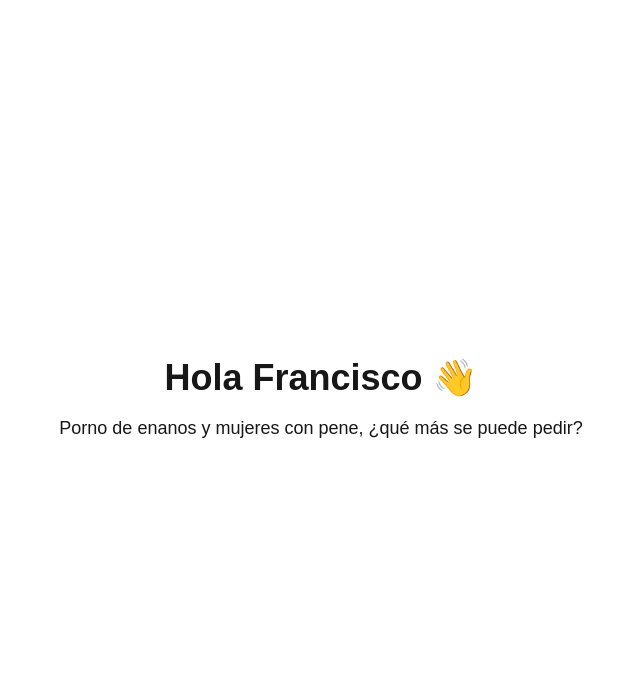
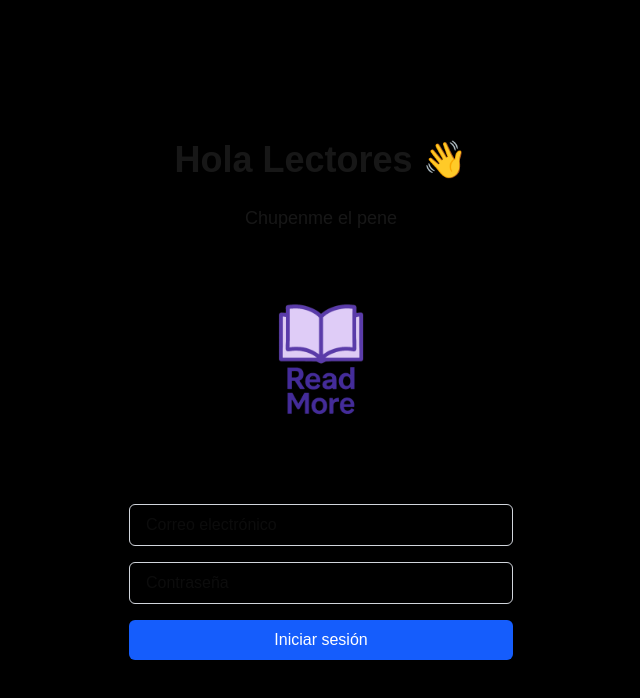
Before and after one commit to AugustoAltube/read-more, a Next.js app: page / in a window 1280 px wide. Shown: the top 698 px of the page, without its empty margins (319-959 px from the left). Built offline with nearby package versions, Linux system fonts and the light colour scheme.

Commit message:
modifiqué algo la visual, puse una imagen, dejé un intento de hacer los semicirculos pero no andan

```diff
--- a/app/page.js
+++ b/app/page.js
@@ -1,12 +1,52 @@
 'use client';
+
+import Image from 'next/image';
 
 export default function Home() {
   return (
-    <main className="flex min-h-screen flex-col items-center justify-center p-24">
-      <h1 className="text-4xl font-bold">Hola Francisco 👋</h1>
-      <p className="mt-4 text-lg text-center">
-        Porno de enanos y mujeres con pene, ¿qué más se puede pedir?
-      </p>
+    <main className="flex min-h-screen flex-col items-center justify-center gap-6 p-6 bg-black relative">
+      <h1 className="text-4xl font-bold text-center">Hola Lectores 👋</h1>
+      <p className="text-lg text-center">Chupenme el pene</p>
+
+      {/* Imagen del logo muchachos, le doy propiedades */}
+      <Image
+        src="/logo.png" // Asegurate de que la imagen exista en /public
+        alt="Mi foto"
+        width={200}
+        height={200}
+        className="rounded-full shadow-lg"
+      />
+
+      {/* aca puse un prototipo de login */}
+      <form className="w-full max-w-sm mt-6 flex flex-col gap-4">
+        <input
+          type="email"
+          placeholder="Correo electrónico"
+          className="px-4 py-2 border border-gray-300 rounded-md shadow-sm focus:outline-none focus:ring-2 focus:ring-blue-500"
+        />
+        <input
+          type="password"
+          placeholder="Contraseña"
+          className="px-4 py-2 border border-gray-300 rounded-md shadow-sm focus:outline-none focus:ring-2 focus:ring-blue-500"
+        />
+        <button
+          type="submit"
+          className="bg-blue-600 text-white py-2 rounded-md hover:bg-blue-700 transition-colors"
+        >
+          Iniciar sesión
+        </button>
+      </form>
+
+      {/* probando agregar dos semicirculos todavía no funciona
+      <div className="fixed bottom-0 left-1/2 -translate-x-1/2 w-40 h-40 bg-blue-500 rounded-full"></div>
+      <div className="fixed top-12 left-1/2 -translate-x-1/2 w-72 h-36 bg-blue-600 rounded-b-full" />
+      */}
+
+
+
+
+
+
     </main>
   );
 }
```
Also changed, not shown: public/logo.png (added), public/vegeta.jpg (added).
